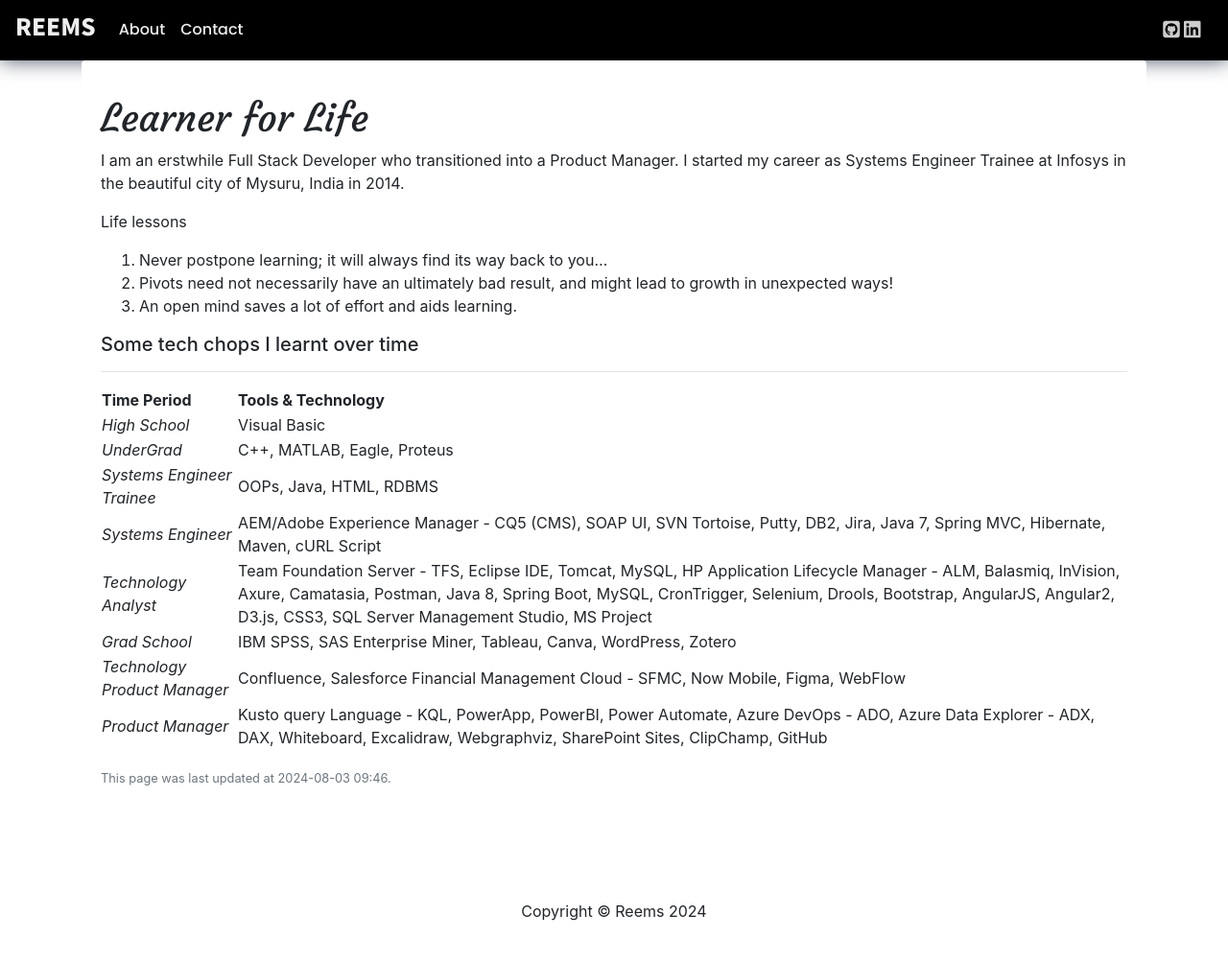
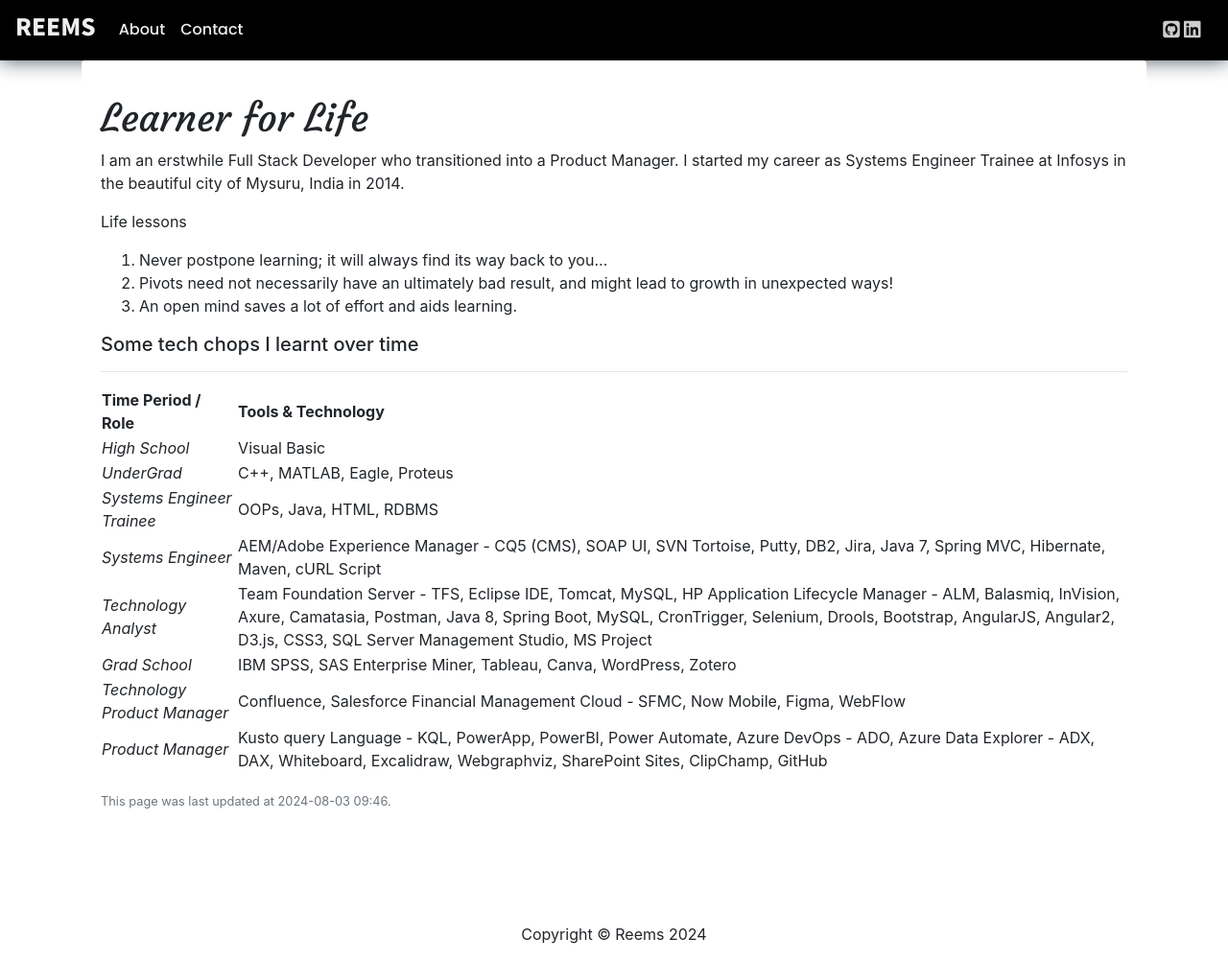
Before and after one commit to reemstk/reemstk.github.io, a Jekyll site: the page built from pages/about.md, in a window 1280 px wide. Shown: the whole page at 96% size. Built offline with Jekyll 4.4.1, drawn with Linux system fonts in a browser that asks for light colours; nearby versions of some CDN libraries; comment, search, counter and statistics services are not loaded; before the commit the page ends 978 px from its top, so only the background shows below that.

Commit message:
Update about.md

```diff
--- a/pages/about.md
+++ b/pages/about.md
@@ -20,7 +20,7 @@
 ##### Some tech chops I learnt over time
 ---
 
-| Time Period | Tools & Technology |
+| Time Period / Role | Tools & Technology |
 |-------------|--------------------|
 |_High School_| Visual Basic |
 |_UnderGrad_| C++, MATLAB, Eagle, Proteus |
```
